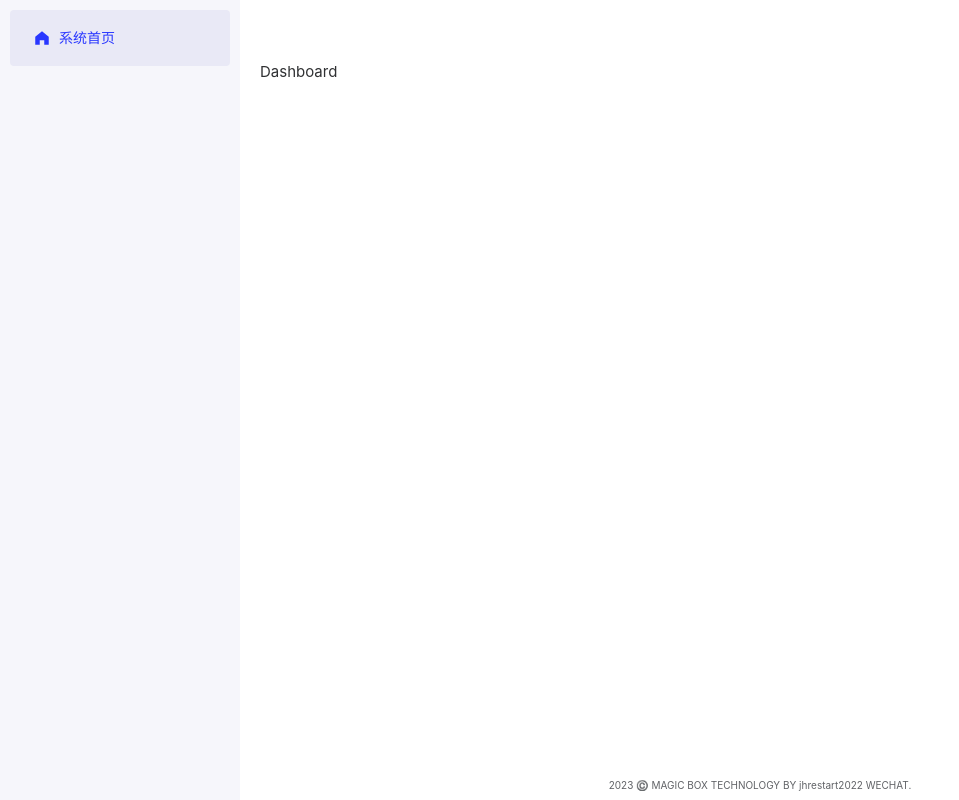
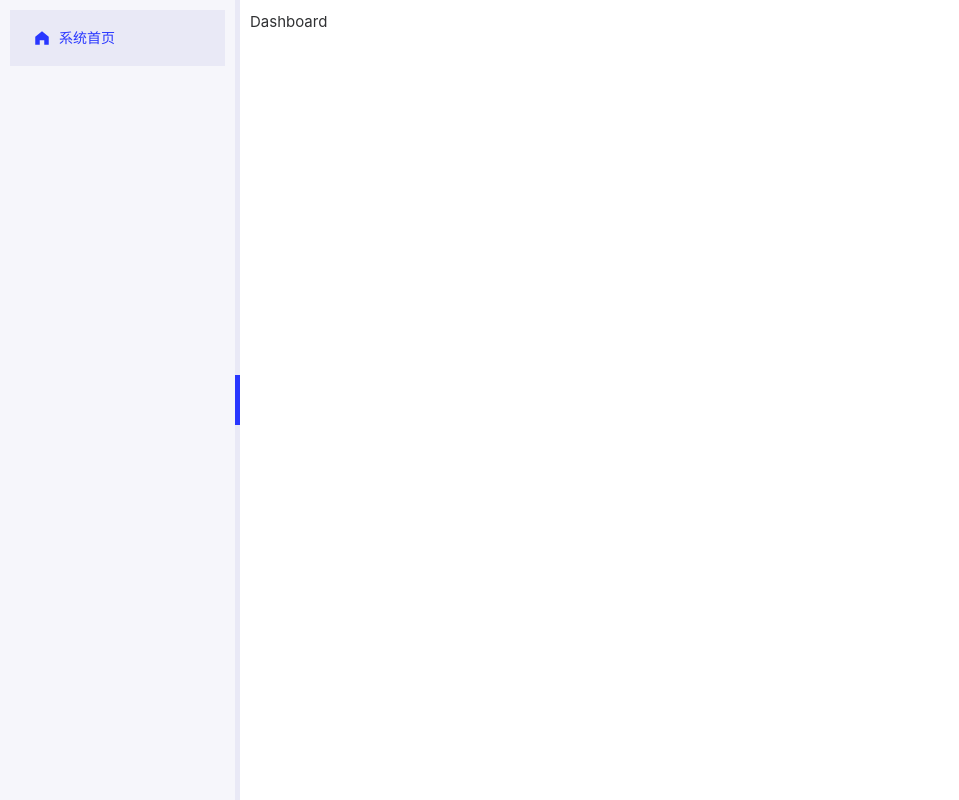
Before and after one commit to czh62/demo-web, a Vue app: page /dashboard in a window 1280 px wide. Shown: the whole page, without its empty margins (0-959 px from the left). Built offline with nearby package versions, Linux system fonts and the light colour scheme.

Commit message:
新增菜单栏折叠功能

```diff
--- a/src/assets/styles/index.scss
+++ b/src/assets/styles/index.scss
@@ -1,5 +1,4 @@
 @import './base.scss';
-@import './layout.scss';
 @import './nprogress.scss';
 
 *,
--- a/src/assets/styles/layout.scss
+++ b/src/assets/styles/layout.scss
@@ -15,7 +15,7 @@
     }
 
     .el-main {
-      padding: 0 20px;
+      padding: 10px;
     }
 
     .el-footer {
@@ -33,5 +33,7 @@
   .el-aside {
     width: var(--width-aside);
     background-color: var(--color-background-soft);
+    position: relative;
+    transition: width .27s;
   }
 }
--- a/src/assets/styles/menu.scss
+++ b/src/assets/styles/menu.scss
@@ -1,5 +1,6 @@
 .el-scrollbar {
   height: 100%;
+  width: calc(100% - 5px);
 }
 .el-scrollbar.has-logo.has-version {
   height: calc(100% - var(--height-logo) - var(--height-version)) !important;
@@ -26,7 +27,7 @@
 
   .el-menu-item.is-active {
     background-color: var(--color-background-mute);
-    border-radius: var(--vt-c-radius-2);
+    // border-radius: var(--vt-c-radius-2);
     color: var(--color-theme);
   }
 
@@ -46,4 +47,8 @@
       }
     }
   }
+
+  &.app-menu__collapsed {
+    padding: 0;
+  }
 }
--- /dev/null
+++ b/src/layout/components/Collapse.vue
@@ -0,0 +1,37 @@
+<template>
+  <div class="collapse-wrapper">
+    <div class="collapse--wrapper__btn pointer" @click="appStore.collapsedChange">
+    </div>
+  </div>
+</template>
+
+<script setup>
+import useAppStore from '../../stores/modules/app'
+
+defineOptions({ name: 'AppCollapse' })
+
+const appStore = useAppStore()
+</script>
+
+<style lang="scss" scoped>
+.collapse-wrapper {
+  height: 100%;
+  width: 5px;
+  position: absolute;
+  right: 0px;
+  top: 0;
+  background-color: var(--color-background-mute);
+  display: flex;
+  align-items: center;
+
+  .collapse--wrapper__btn {
+    width: 100%;
+    height: 50px;
+    background-color: var(--vt-c-primary);
+    line-height: 50px;
+    color: #fff;
+    overflow: hidden;
+    position: relative;
+  }
+}
+</style>
--- /dev/null
+++ b/src/layout/components/Logo.vue
@@ -0,0 +1,35 @@
+<template>
+  <div class="logo-wrapper">
+    <img src="@/assets/images/logo.svg" />
+    <span v-if="!collapsed">BASE PROJECT</span>
+  </div>
+</template>
+
+<script setup>
+import { inject } from 'vue'
+
+defineOptions({ name: 'AppLogo' })
+
+const collapsed = inject('collapsed')
+</script>
+
+<style lang="scss" scoped>
+.logo-wrapper {
+  width: 100%;
+  height: var(--height-logo);
+  display: flex;
+  align-items: center;
+  justify-content: center;
+  gap: 10px;
+  cursor: pointer;
+
+  img {
+    width: 40px;
+  }
+
+  span {
+    font-size: 18px;
+    color: var(--color-text);
+  }
+}
+</style>
--- a/src/layout/components/Menu.vue
+++ b/src/layout/components/Menu.vue
@@ -1,14 +1,14 @@
 <template>
-  <el-scrollbar wrap-class="wrap-container" view-class="view-container">
+  <el-scrollbar :class="{'has-logo': showLogo, 'has-version': showVersion}">
     <!-- unique-opened -->
-    <el-menu class="app-menu menu-vertical" :default-active="activeMenu" :router="false">
+    <el-menu class="app-menu menu-vertical" :class="{'app-menu__collapsed' : collapsed}" :default-active="activeMenu" :router="false" :collapse="collapsed" :collapse-transition="false">
       <sidebar-item :menus="menus" />
     </el-menu>
   </el-scrollbar>
 </template>
 
 <script setup>
-import { computed } from 'vue'
+import { computed, inject } from 'vue'
 import SidebarItem from './SidebarItem.vue'
 import useAuthStore from '@/stores/modules/auth'
 import { useRoute } from 'vue-router'
@@ -19,6 +19,10 @@ const route = useRoute()
 const authStore = useAuthStore()
 const menus = computed(() => authStore.getFilterMenuList())
 const activeMenu = computed(() => (route.meta.activeMenu ? route.meta.activeMenu : route.path))
+
+const showLogo = inject('showLogo')
+const showVersion = inject('showVersion')
+const collapsed = inject('collapsed')
 </script>
 
 <style lang="scss" scoped>
--- /dev/null
+++ b/src/layout/components/Version.vue
@@ -0,0 +1,26 @@
+<template>
+  <div class="version-wrapper">
+    <span v-if="!collapsed">CURRENT VERSION {{ versionContent }}</span>
+    <span v-else>v{{ versionContent }}</span>
+  </div>
+</template>
+
+<script setup>
+import { ref, inject } from 'vue'
+
+defineOptions({ name: 'AppVersion' })
+
+const versionContent = ref('0.0.2')
+const collapsed = inject('collapsed')
+</script>
+
+<style lang="scss" scoped>
+.version-wrapper {
+  width: 100%;
+  height: var(--height-version);
+  line-height: var(--height-version);
+  font-size: 10px;
+  color: var(--vt-c-text-light-2);
+  text-align: center;
+}
+</style>
--- a/src/layout/index.vue
+++ b/src/layout/index.vue
@@ -1,42 +1,48 @@
 <template>
   <div class="app-wrapper app-vertical">
     <el-container>
-      <el-aside>
-        <Menu />
+      <el-aside :style="{ width: collapsed? '69px' : '240px' }">
+        <Logo v-if="showLogo" />
+        <Menu :collapsed="collapsed" />
+        <Version v-if="showVersion" />
+        <Collapse />
       </el-aside>
       <el-container>
-        <el-header>
+        <el-header v-if="showHeader">
         </el-header>
         <el-main><router-view /></el-main>
-        <el-footer>2023 ©️ MAGIC BOX TECHNOLOGY BY jhrestart2022 WECHAT.</el-footer>
+        <el-footer v-if="showFooter">2023 ©️ MAGIC BOX TECHNOLOGY BY jhrestart2022 WECHAT.</el-footer>
       </el-container>
     </el-container>
   </div>
 </template>
 
 <script setup>
+import { computed, provide } from 'vue';
+import useLayoutStore from '@/stores/modules/layout'
+import useAppStore from '@/stores/modules/app'
 import Menu from './components/Menu.vue'
+import Logo from './components/Logo.vue'
+import Version from './components/Version.vue'
+import Collapse from './components/Collapse.vue'
 
 defineOptions({ name: 'AppLayoutWrapper' })
+
+const layoutStore = useLayoutStore()
+const showHeader = computed(() => layoutStore.showHeader)
+const showFooter = computed(() => layoutStore.showFooter)
+const showLogo = computed(() => layoutStore.showLogo)
+const showVersion = computed(() => layoutStore.showVersion)
+
+const appStore = useAppStore()
+const collapsed = computed(() => appStore.collapsed)
+
+provide('showLogo', showLogo)
+provide('showVersion', showVersion)
+provide('collapsed', collapsed)
+
 </script>
 
 <style lang="scss" scoped>
-.app-wrapper {
-  width: 100%;
-  height: 100%;
-
-  .el-container {
-    height: 100%;
-    position: relative;
-
-    .el-aside {
-      transition: width 0.28s;
-    }
-
-    .el-main {
-      padding: 0;
-      margin-left: 20px;
-    }
-  }
-}
+@import '@/assets/styles/layout.scss';
 </style>
--- /dev/null
+++ b/src/stores/modules/app.js
@@ -0,0 +1,19 @@
+import { reactive, toRefs } from 'vue'
+import { defineStore } from 'pinia'
+
+const useAppStore = defineStore('app', () => {
+  const state = reactive({
+    collapsed: false
+  })
+
+  const collapsedChange = () => {
+    state.collapsed = !state.collapsed
+  }
+
+  return {
+    ...toRefs(state),
+    collapsedChange
+  }
+})
+
+export default useAppStore
--- /dev/null
+++ b/src/stores/modules/layout.js
@@ -0,0 +1,17 @@
+import { reactive, toRefs } from 'vue'
+import { defineStore } from 'pinia'
+
+const useLayoutStore = defineStore('layout', () => {
+  const state = reactive({
+    showLogo: false,
+    showFooter: false,
+    showHeader: false,
+    showVersion: false
+  })
+
+  return {
+    ...toRefs(state)
+  }
+})
+
+export default useLayoutStore
```
